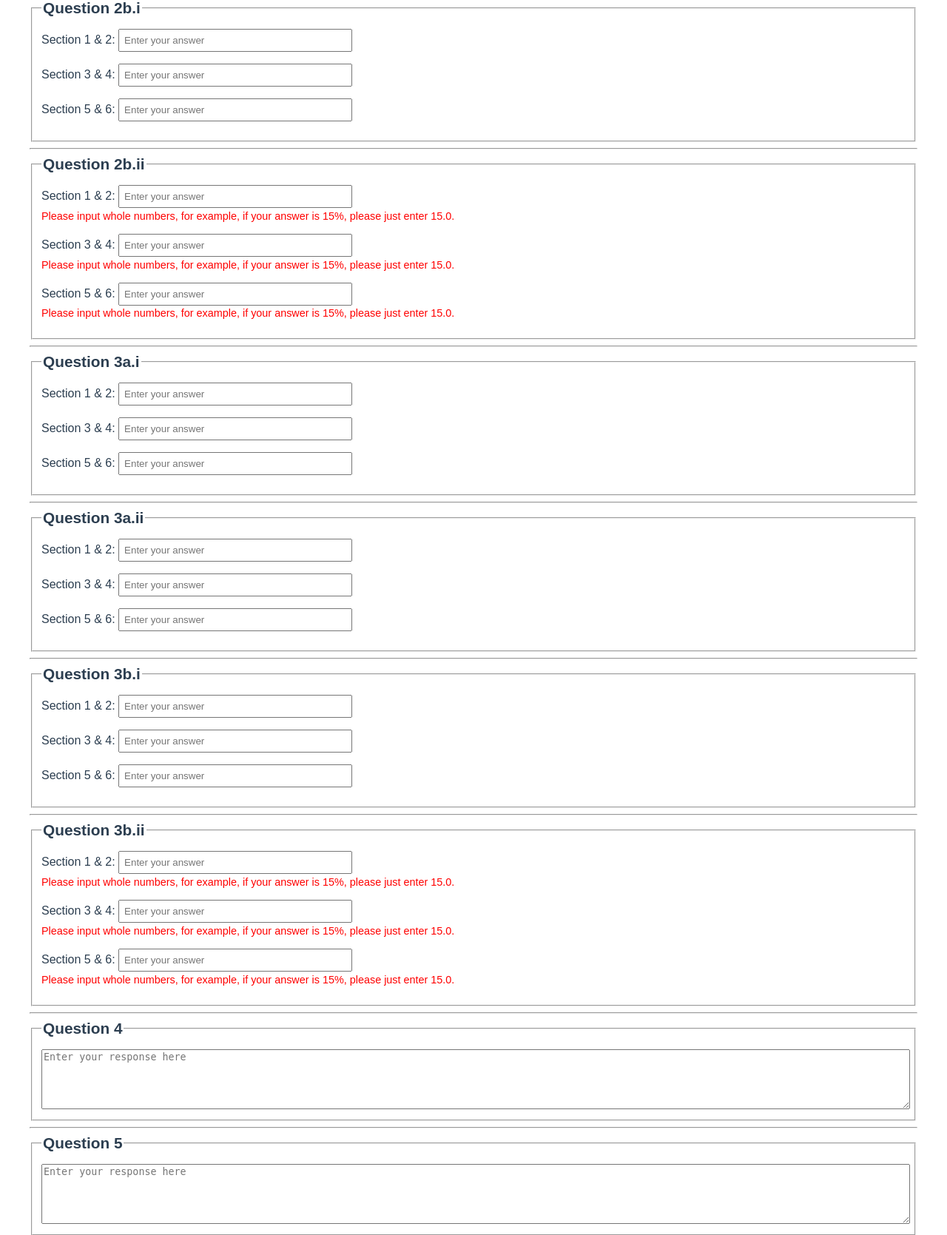
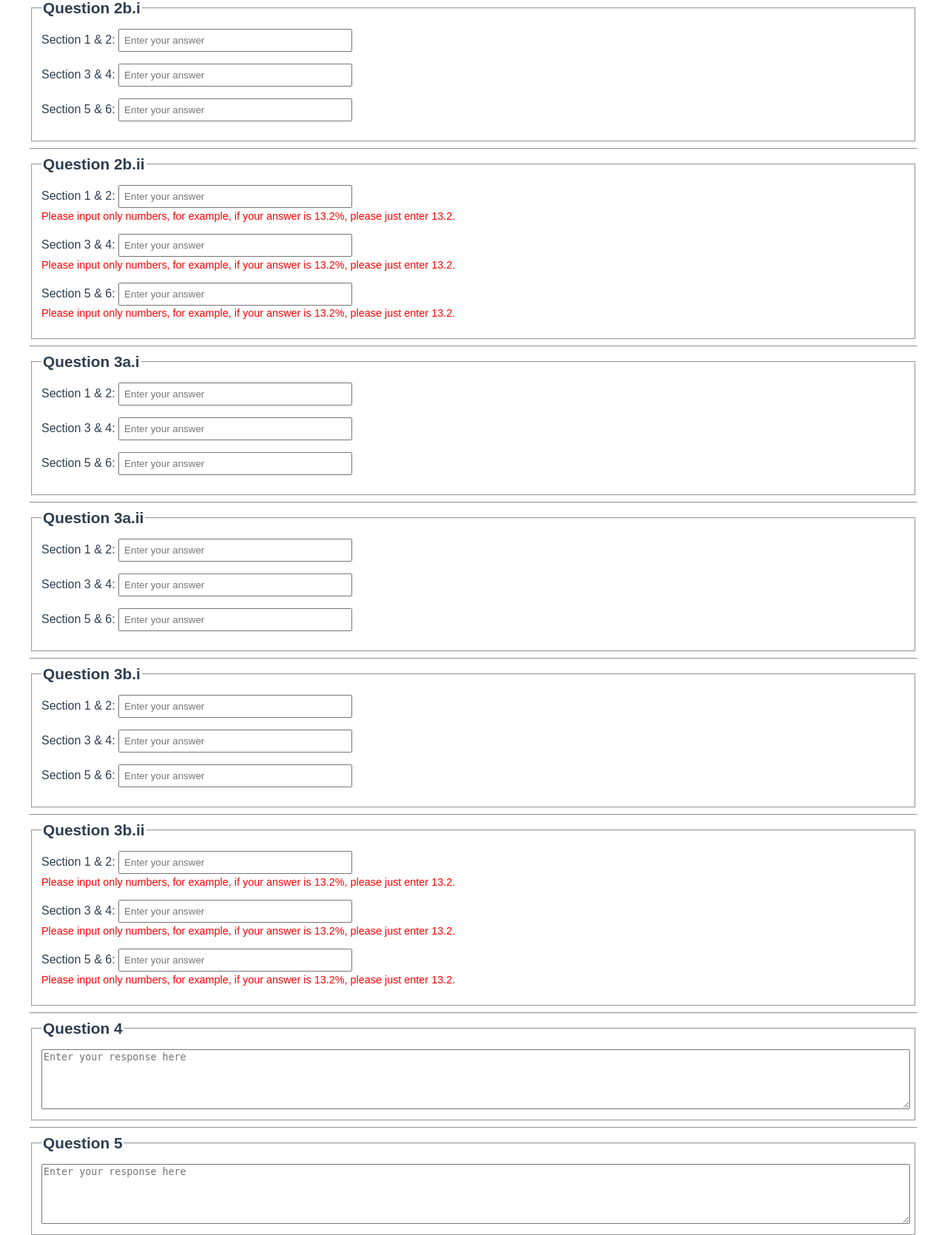
Before and after one commit to that-steven-wu/class_poll_app, a Flask app: page / in a window 1280 px wide. Shown: the part 1147-2816 px from the top of the page at 74% size. Run offline with Flask 3, Linux system fonts and the light colour scheme; parts of the project's set-up code (start-up, migrations or seed data) failed here and were passed over.

Commit message:
remarks change

```diff
--- a/templates/index.html
+++ b/templates/index.html
@@ -112,7 +112,7 @@
               placeholder="Enter your answer"
             >
             {% if key in ['Q2b2', 'Q3b2'] %}
-              <small>Please input whole numbers, for example, if your answer is 15%, please just enter 15.0.</small>
+              <small>Please input only numbers, for example, if your answer is 13.2%, please just enter 13.2.</small>
             {% endif %}
           </div>
         {% endfor %}
```
